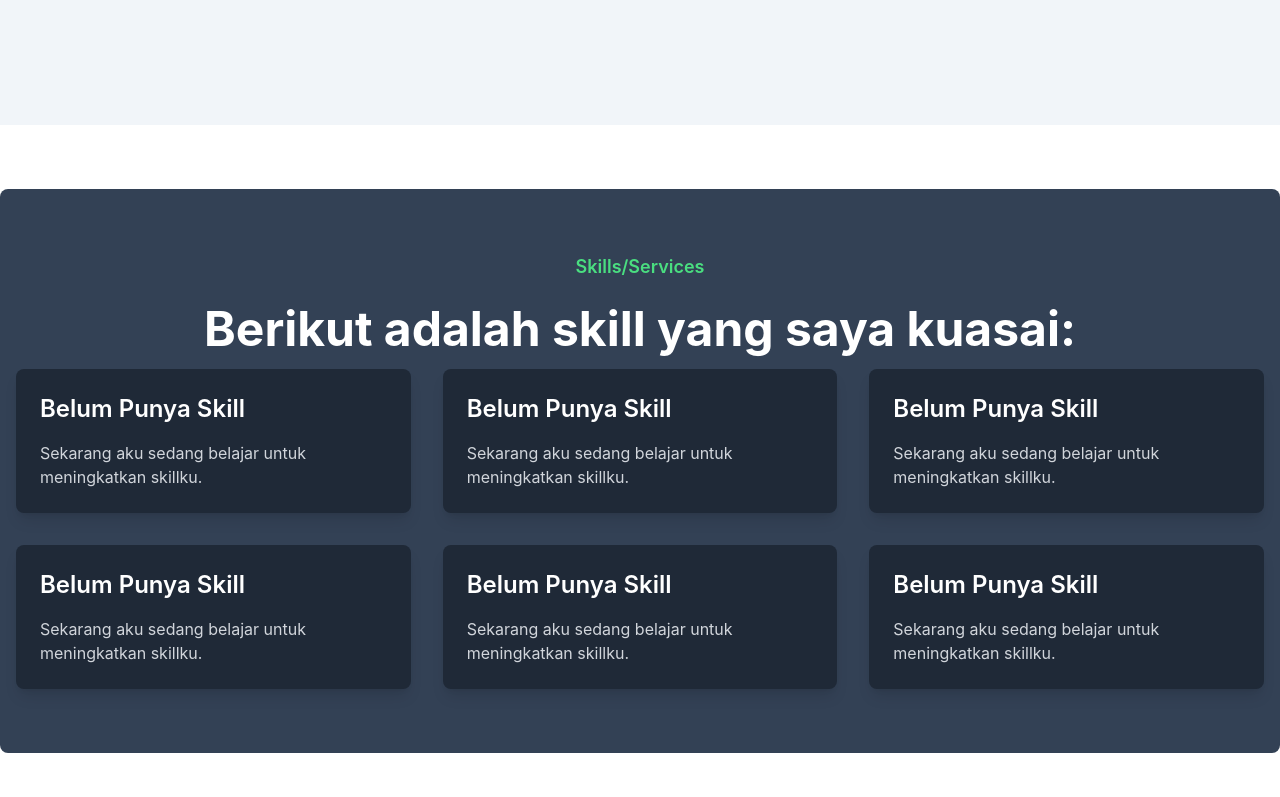
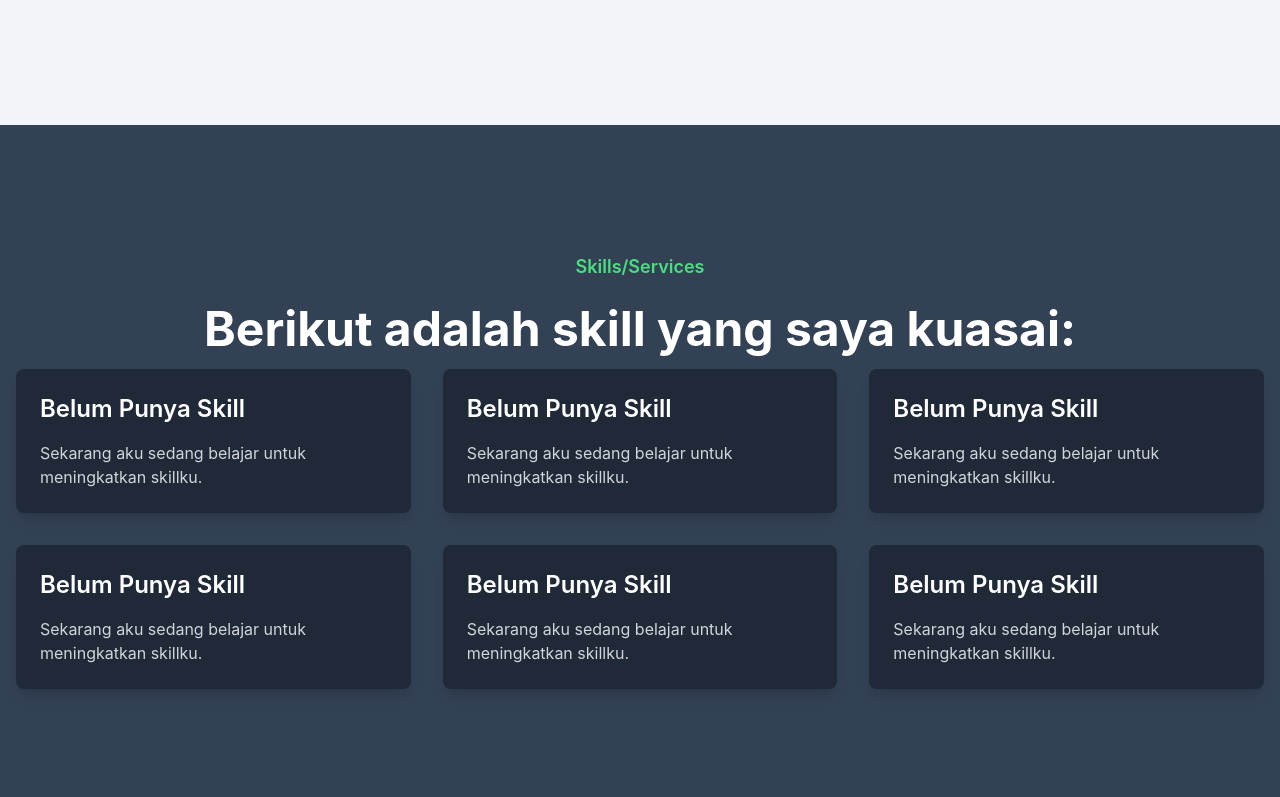
Before and after one commit to Arif075/porto, a website: page index.html in a window 1280 px wide. Shown: the part 2863-3660 px from the top of the page. Drawn offline with Linux system fonts and the light colour scheme.

Commit message:
Update index.html

```diff
--- a/index.html
+++ b/index.html
@@ -178,8 +178,8 @@
 
 
   <!-- Service Section Start -->
-  <section id="services" class="py-16">
-    <div class="container mx-auto px-4 bg-slate-700 text-white py-16 rounded-lg">
+  <section id="services" class="py-16 bg-slate-700">
+    <div class="container mx-auto px-4 text-white py-16 rounded-lg">
         <h4 class="font-semibold text-lg text-primary mb-6 text-center">Skills/Services</h4>
         <h2 class="font-bold text-white text-3xl mb-4 sm:text-4xl lg:text-5xl text-center">Berikut adalah skill yang saya kuasai:</h2>
         <div class="grid grid-cols-1 md:grid-cols-2 lg:grid-cols-3 gap-8">
```
